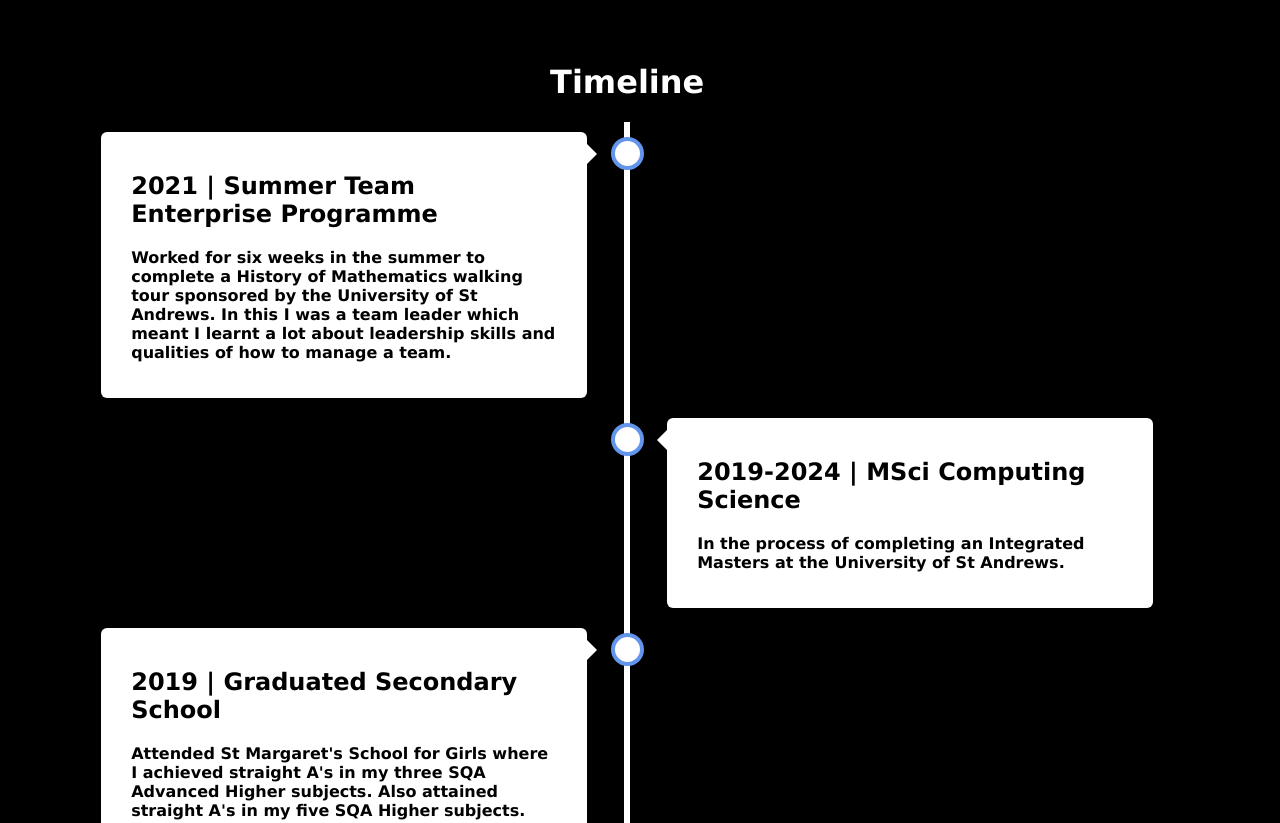
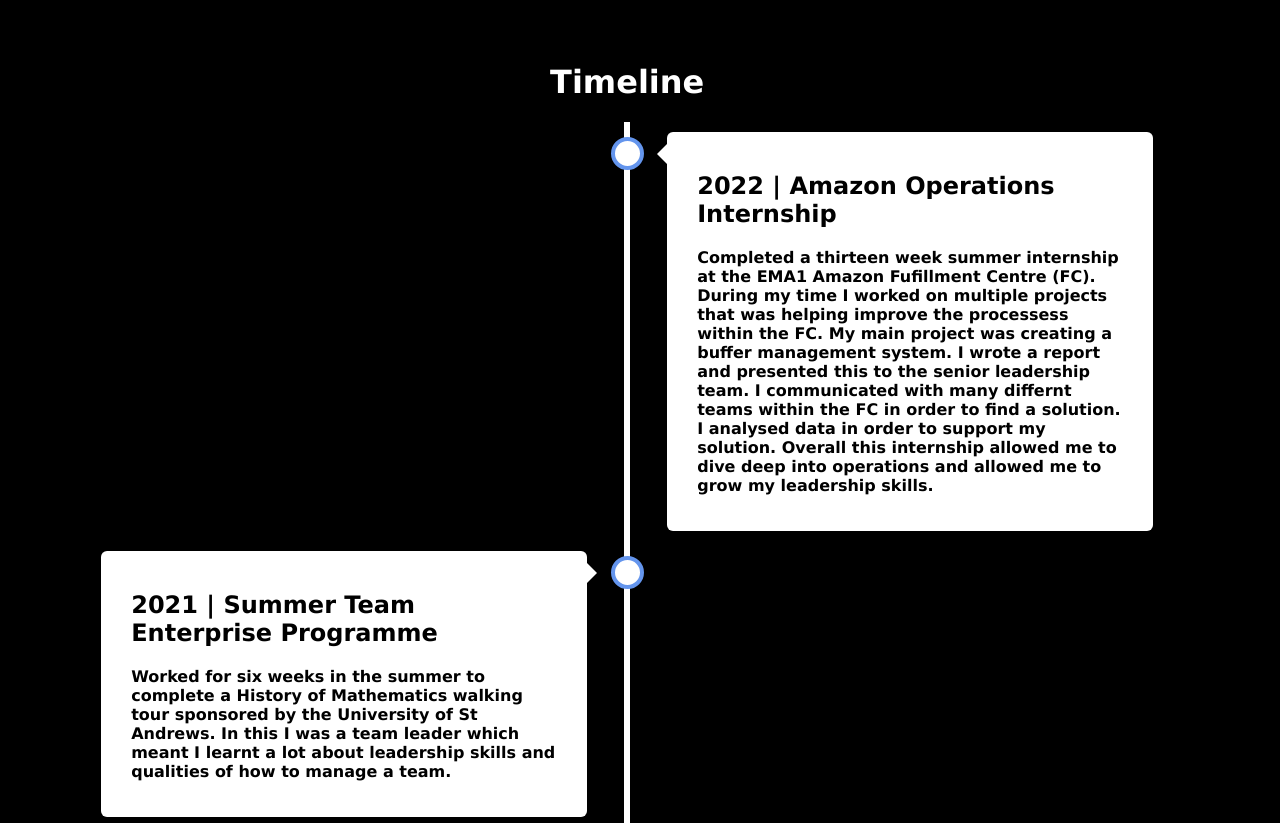
Before and after one commit to JessicaMcclure97/JessicaMcclure97.github.io, a plain HTML site: page index.html in a window 1280 px wide. Shown: the part 820-1643 px from the top of the page. Drawn offline with Linux system fonts and the light colour scheme.

Commit message:
Updated to include Amazon Ops Internship

```diff
--- a/index.html
+++ b/index.html
@@ -48,6 +48,16 @@
         <!-- Timeline -->
         <h1 id="timeline-section">Timeline</h1>
         <div class="timeline">
+            <div class="container right">
+                <div class="content">
+                    <h2>2022 | Amazon Operations Internship</h2>
+                    <p>Completed a thirteen week summer internship at the EMA1 Amazon Fufillment Centre (FC). During my time I worked
+                    on multiple projects that was helping improve the processess within the FC. My main project was creating a buffer
+                    management system. I wrote a report and presented this to the senior leadership team. I communicated with many differnt
+                    teams within the FC in order to find a solution. I analysed data in order to support my solution. Overall this internship
+                    allowed me to dive deep into operations and allowed me to grow my leadership skills.</p>
+                </div>
+            </div>
             <div class="container left">
                 <div class="content">
                     <h2>2021 | Summer Team Enterprise Programme</h2>
```
